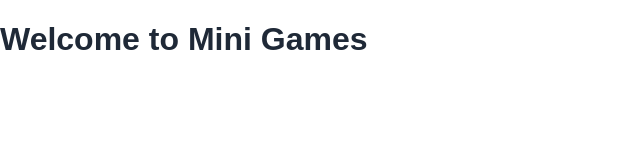
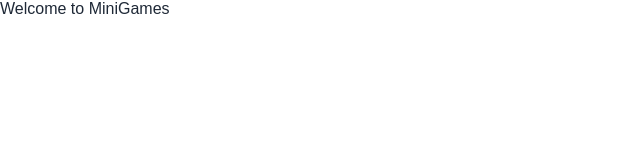
Before and after one commit to aista12/minigames, a website built with Vite: page index.html in a window 1280 px wide. Shown: the whole page, without its empty margins (0-640 px from the left). Built offline with nearby package versions, Linux system fonts and the light colour scheme.

Commit message:
feat: implement spa arch

```diff
--- a/index.html
+++ b/index.html
@@ -6,8 +6,6 @@
         <title>Mini Games</title>
     </head>
     <body>
-        <div id="app"></div>
-
         <script type="module" src="/src/app/index.ts"></script>
     </body>
 </html>
--- a/src/app/index.ts
+++ b/src/app/index.ts
@@ -1,10 +1,8 @@
 import '../shared/styles/globals.scss';
 
-const app: HTMLDivElement | null =
-    document.querySelector<HTMLDivElement>('#app')!;
+const app = document.createElement('div');
 
-if (app) {
-    app.innerHTML = `
-    <h1>Welcome to Mini Games</h1>
-  `;
-}
+app.id = 'app';
+app.textContent = 'Welcome to MiniGames';
+
+document.body.append(app);
```
